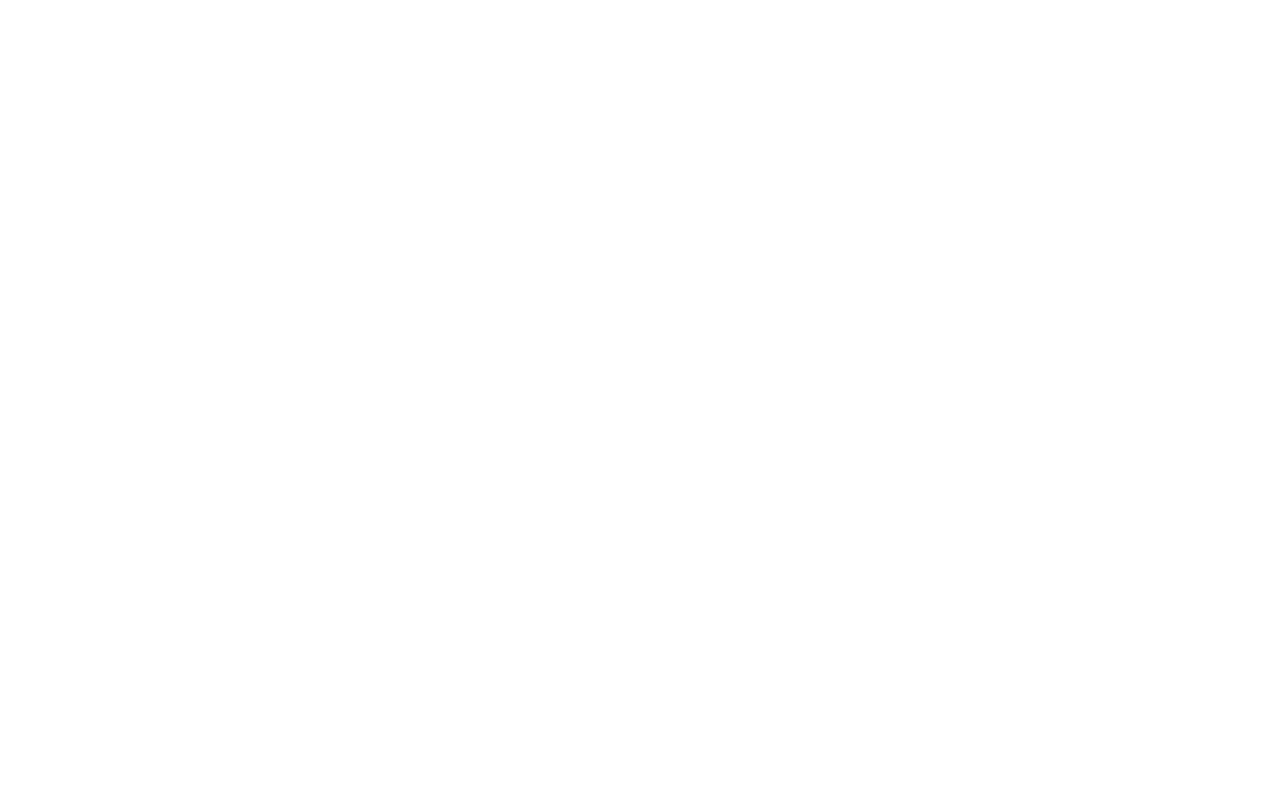
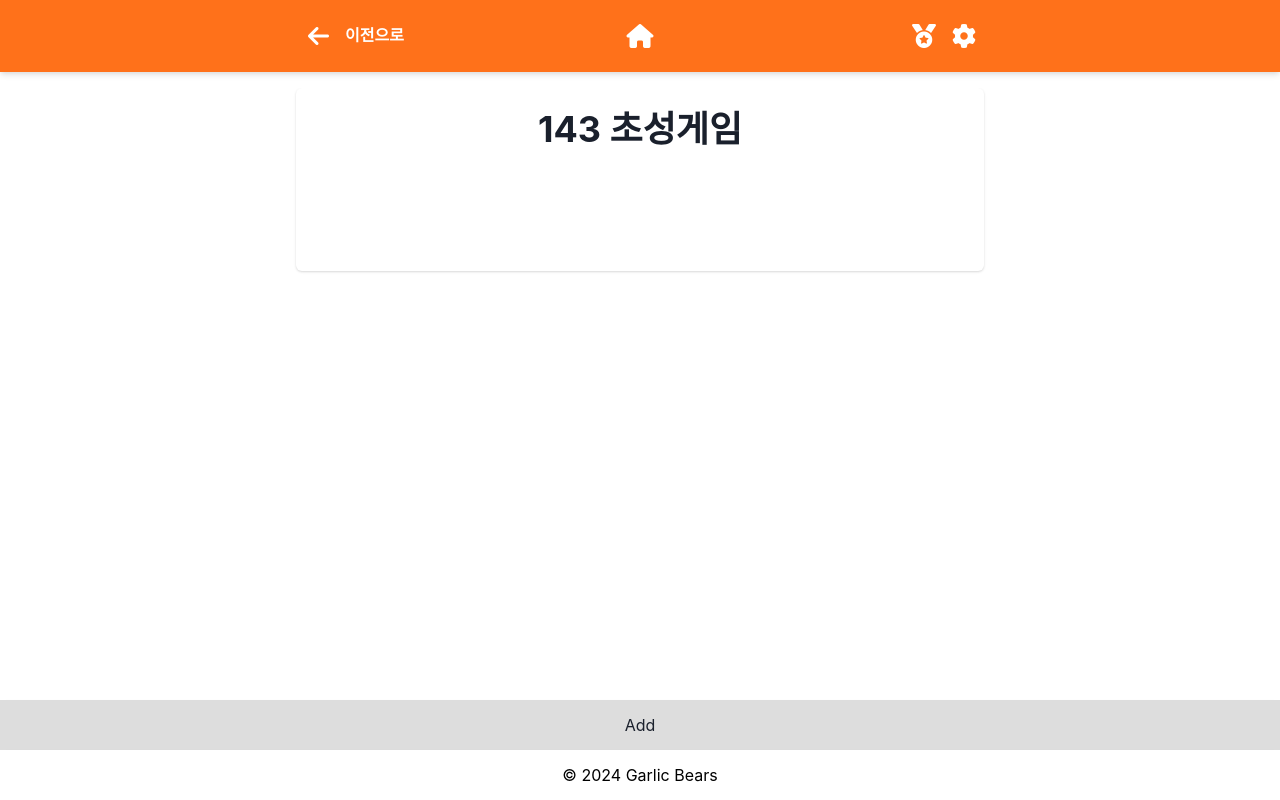
Before and after one commit to GarlicBears/143quiz_frontend, a React (Create React App) app: page /userInfo in a window 1280 px wide. Before the commit this address had no page. Built offline with nearby package versions, Linux system fonts and the light colour scheme.

Commit message:
유저 정보 확인 화면 파일 생성

```diff
--- a/src/App.tsx
+++ b/src/App.tsx
@@ -6,6 +6,7 @@
 import MainPage from './Pages/MainPage';
 import UserLogin from './Pages/User/UserLogin';
 import Topic from './Pages/Topic';
+import UserInfo from './Pages/User/UserInfo';
 
 function App() {
   return (
@@ -16,6 +17,7 @@
           <Route path="/main" element={<MainPage />} />
           <Route path="/signup" element={<UserSignup />} />
           <Route path="/login" element={<UserLogin />} />
+          <Route path="/userInfo" element={<UserInfo />} />
           <Route path="/topic" element={<Topic />} />
         </Route>
       </Routes>
--- a/src/Pages/User/UserInfo.tsx
+++ b/src/Pages/User/UserInfo.tsx
@@ -1,7 +1,39 @@
 import React from 'react';
+import {
+  Box,
+  Card,
+  CardBody,
+  CardFooter,
+  CardHeader,
+  Center,
+  Heading,
+  Text,
+} from '@chakra-ui/react';
 
 function UserInfo() {
-  return <div></div>;
+  return (
+    <>
+      <Center>
+        <Card w="100%">
+          <CardHeader textAlign="center">
+            <Heading>143 초성게임</Heading>
+          </CardHeader>
+          <CardBody>
+            <Text textAlign="center" fontSize="xl"></Text>
+            <Box
+              gap={2}
+              display="flex"
+              mt={5}
+              border="0px solid black"
+              w="100%"
+              justifyContent="center"
+            ></Box>
+          </CardBody>
+          <CardFooter justifyContent="center"></CardFooter>
+        </Card>
+      </Center>
+    </>
+  );
 }
 
 export default UserInfo;
```
